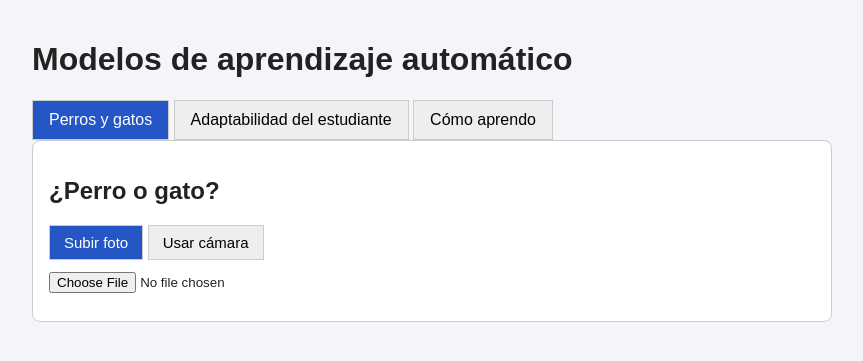
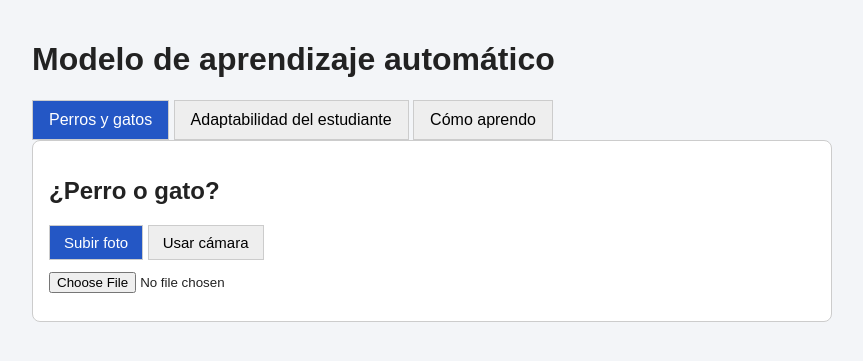
Before and after one commit to adelamtorres-max/aula_inteligente, a plain HTML site: page index.html in a window 1280 px wide. Shown: the whole page, without its empty margins (208-1071 px from the left). Drawn offline with Linux system fonts and the light colour scheme.

Commit message:
Update index.html

```diff
--- a/index.html
+++ b/index.html
@@ -55,7 +55,7 @@
 <body>
 <div class="contenedor">
 
-  <h1>Modelos de aprendizaje automático</h1>
+  <h1>Modelo de aprendizaje automático</h1>
 
   <!-- =====================================================
        PARTE 2: PESTAÑAS
```
